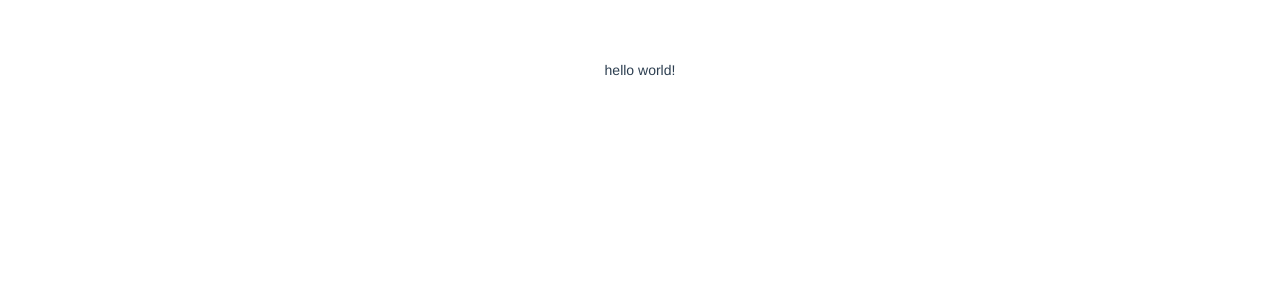
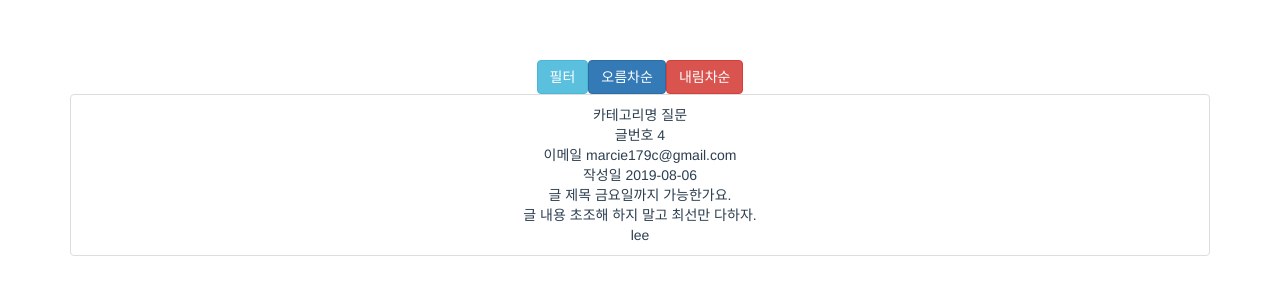
Before and after one commit to cocoa-salon/vue_project, a Vue app: page / in a window 1280 px wide. Shown: the top 300 px of the page. Built offline with nearby package versions, Linux system fonts and the light colour scheme.

Commit message:
commit 2 컴포넌트 생성
- 싱글 파일 컴포넌트 방식 활용
- 글 콘텐츠 목록 컴포넌트 및 각 아이템 컴포넌트 생성
- 필터 모달창 조건부 렌더링 로직 구현

```diff
--- a/src/App.vue
+++ b/src/App.vue
@@ -1,19 +1,21 @@
 <template>
-  <div id="app">
-    <!-- <img src="./assets/logo.png"> -->
-    <router-view/>
+  <div id="app" class="container">
+    <div class="row">
+      <!-- <img src="./assets/logo.png"> -->
+    </div>
+    <router-view />
   </div>
 </template>
 
 <script>
 export default {
-  name: 'App'
+  name: "App"
 }
 </script>
 
 <style>
 #app {
-  font-family: 'Avenir', Helvetica, Arial, sans-serif;
+  font-family: "Avenir", Helvetica, Arial, sans-serif;
   -webkit-font-smoothing: antialiased;
   -moz-osx-font-smoothing: grayscale;
   text-align: center;
--- a/src/components/ContentsList.vue
+++ b/src/components/ContentsList.vue
@@ -1,14 +1,36 @@
 <template>
-  <div>hello world!</div>
+  <div class="contentslist-area">
+    <FilterModal v-if="isModalOn" />
+    <div class="nav-tool">
+      <button class="btn btn-info" @click="toggleModal">필터</button>
+      <button class="btn btn-primary">오름차순</button>
+      <button class="btn btn-danger">내림차순</button>
+    </div>
+    <div class="items-section">
+      <ItemsContainer v-bind:myNum="myNum" />
+    </div>
+  </div>
 </template>
 
+
 <script>
+import ItemsContainer from "./ItemsContainer"
+import FilterModal from './FilterModal'
+
 export default {
+  components: {
+    ItemsContainer,
+    FilterModal
+  },
   name: "ContentsList",
-  data: () => ({ testData: [] }),
+  data: () => ({
+    myNum: 12345,
+    isModalOn: false
+  }),
   methods: {
-    test () {
-      console.log("hello world!")
+    toggleModal () {
+      console.log(`isModalOn : ${this.isModalOn}`)
+      this.isModalOn = !this.isModalOn
     }
   },
   mounted () {
--- /dev/null
+++ b/src/components/FilterModal.vue
@@ -0,0 +1,5 @@
+<template>
+    <div>
+        <h3>필터 모달창</h3>
+    </div>
+</template>
--- /dev/null
+++ b/src/components/Items.vue
@@ -0,0 +1,29 @@
+<template>
+  <div class="item-structure">
+    <div>
+      <div class="category-name">카테고리명 {{contentList[0].category}}</div>
+      <div class="item-no">글번호 {{contentList[0].itemNo}}</div>
+    </div>
+    <div class="item-info">
+      <div class="user-email">이메일 {{contentList[0].userEmail}}</div>
+      <div class="generated-date">작성일 {{contentList[0].generatedDate}}</div>
+    </div>
+    <div class="item-content">
+      <div class="title-name">글 제목 {{contentList[0].titleName}}</div>
+      <div class="title-content">글 내용 {{contentList[0].titleContent}}</div>
+    </div>
+    {{name}}
+  </div>
+</template>
+
+<script>
+export default {
+  name: "Items",
+  props: ["contentList", "name"],
+  data: function () {
+    return {
+      greeting: "hahaha"
+    }
+  }
+}
+</script>
--- /dev/null
+++ b/src/components/ItemsContainer.vue
@@ -0,0 +1,36 @@
+<template>
+  <ul class="list-group">
+    <li class="list-group-item">
+      <Items v-bind:contentList="contentList" v-bind:name="name" />
+    </li>
+  </ul>
+</template>
+
+<script>
+
+import Items from "./Items"
+
+export default {
+  components: {
+    Items
+  },
+  name: "ItemsContainer",
+  props: ["myNum"],
+  data: function () {
+    return {
+    //   nick: "hobbit",
+      name: 'lee',
+      contentList: [
+        {
+          category: "질문",
+          itemNo: 4,
+          userEmail: "marcie179c@gmail.com",
+          generatedDate: "2019-08-06",
+          titleName: "금요일까지 가능한가요.",
+          titleContent: "초조해 하지 말고 최선만 다하자."
+        }
+      ]
+    }
+  }
+}
+</script>
```
